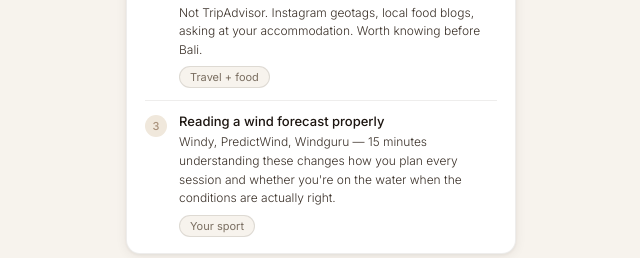
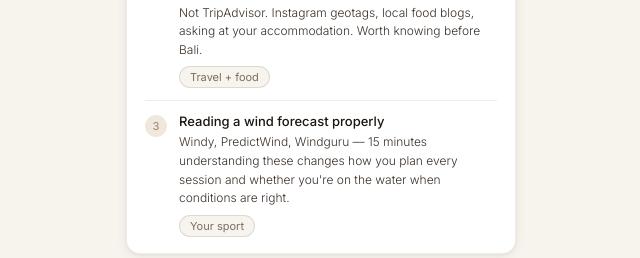
Before and after one commit to JessicaCrisp/LiLiLoLife, a Next.js app in the folder lililo/: page /life in a window 1280 px wide. Shown: the part 1725-1983 px from the top of the page, without its empty margins (319-959 px from the left). Built offline with nearby package versions, Linux system fonts and the light colour scheme; a web font is replaced by a local one.

Commit message:
Refactor content mapping and update text elements

```diff
--- a/lililo/app/life/page.tsx
+++ b/lililo/app/life/page.tsx
@@ -80,8 +80,8 @@ export default function LifeScreen() {
         {[
           { title: 'AI tools that could save your business hours every week', tag: 'Your business', detail: 'You run things solo — there are tools that handle follow-up, scheduling and content in minutes. Worth knowing about before your competition does.' },
           { title: 'How to find where locals actually eat when you travel', tag: 'Travel + food', detail: 'Not TripAdvisor. Instagram geotags, local food blogs, asking at your accommodation. Worth knowing before Bali.' },
-          { title: 'Reading a wind forecast properly', tag: 'Your sport', detail: 'Windy, PredictWind, Windguru — 15 minutes understanding these changes how you plan every session and whether you\'re on the water when the conditions are actually right.' },
-        ].map((item, i, arr) => (
+          { title: 'Reading a wind forecast properly', tag: 'Your sport', detail: 'Windy, PredictWind, Windguru — 15 minutes understanding these changes how you plan every session and whether you\'re on the water when conditions are right.' },
+        ].map((item, i) => (
           <div key={i} style={{ display: 'flex', gap: 12, paddingTop: i === 0 ? 0 : 12, borderTop: i === 0 ? 'none' : '0.5px solid var(--warm-hairline)', marginTop: i === 0 ? 0 : 12 }}>
             <div style={{ width: 22, height: 22, borderRadius: '50%', background: '#F0E8DC', display: 'flex', alignItems: 'center', justifyContent: 'center', fontSize: 11, fontWeight: 500, color: 'var(--warm-light)', flexShrink: 0, marginTop: 2 }}>{i + 1}</div>
             <div style={{ flex: 1 }}>
@@ -125,10 +125,14 @@ export default function LifeScreen() {
       {/* Ask */}
       <div style={{ margin: '18px 20px 0', background: 'var(--white)', borderRadius: 'var(--r-md)', border: '0.5px solid var(--warm-hairline)', padding: 18, boxShadow: 'var(--shadow-card)' }}>
         <p style={{ fontSize: 14, fontWeight: 500, color: 'var(--charcoal)', marginBottom: 4 }}>Something on your mind?</p>
-        <p style={{ fontSize: 12, fontWeight: 300, color: 'var(--warm-light)', marginBottom: 12, lineHeight: 1.5 }}>Ask anything about your relationships, enjoyment, or sense of purpose. There are no right answers here — just honest ones.</p>
-        <div style={{ background: '#F7F3ED', border: '0.5px solid rgba(44,35,24,0.15)', borderRadius: 10, padding: '12px 14px', fontSize: 14, color: 'var(--warm-light)', fontWeight: 300 }}>e.g. How do I find new people to connect with at this stage of life?</div>
+        <p style={{ fontSize: 12, fontWeight: 300, color: 'var(--warm-light)', marginBottom: 12, lineHeight: 1.5 }}>
+          Ask anything about your relationships, enjoyment, or sense of purpose. There are no right answers here — just honest ones.
+        </p>
+        <div style={{ background: '#F7F3ED', border: '0.5px solid rgba(44,35,24,0.15)', borderRadius: 10, padding: '12px 14px', fontSize: 14, color: 'var(--warm-light)', fontWeight: 300 }}>
+          e.g. How do I find new people to connect with at this stage of life?
+        </div>
         <div style={{ display: 'flex', flexWrap: 'wrap', gap: 8, marginTop: 10 }}>
-          {['How do I stop feeling guilty about prioritising myself?', 'What if I don\'t know what my purpose is?', 'Is it normal to feel like this at my age?'].map(c => (
+          {['How do I stop feeling guilty about prioritising myself?', "What if I don't know what my purpose is?", 'Is it normal to feel like this at my age?'].map(c => (
             <span key={c} style={{ background: '#F7F3ED', border: '0.5px solid rgba(44,35,24,0.12)', borderRadius: 20, padding: '7px 13px', fontSize: 12, color: 'var(--warm-mid)', fontWeight: 300 }}>{c}</span>
           ))}
         </div>
```
